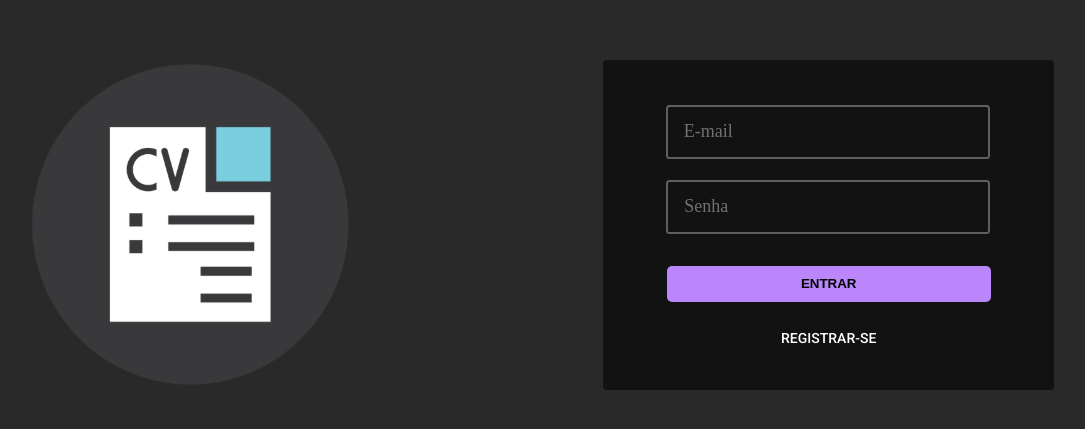
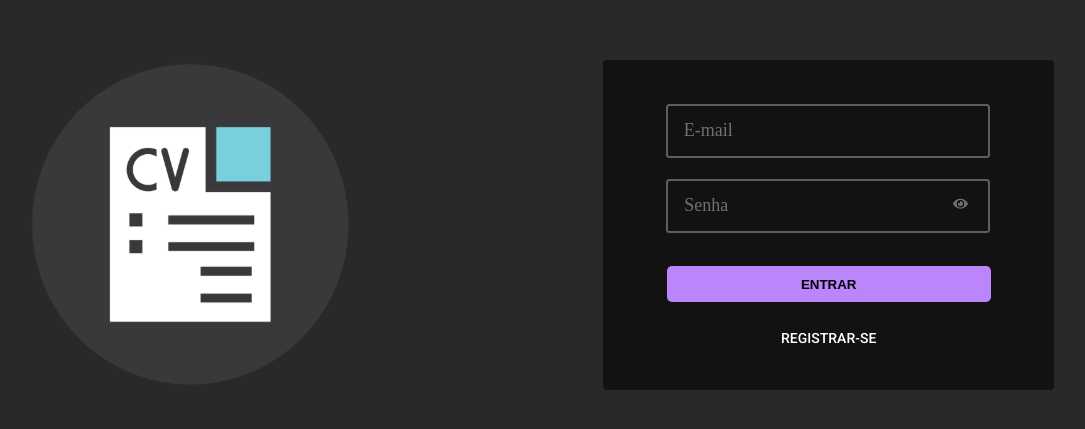
Before and after one commit to Edmar-Rafael/Meu_Curriculum, a React (Create React App) app: page / in a window 1280 px wide. Shown: the part 175-604 px from the top of the page, without its empty margins (98-1183 px from the left). Built offline with nearby package versions, Linux system fonts and the light colour scheme; no server answers.

Commit message:
layout finished

```diff
--- a/src/components/Input/styles.js
+++ b/src/components/Input/styles.js
@@ -12,7 +12,6 @@ export const InputContainer = styled.input`
    border: ${Colors.border};
    border-radius: 3.5px;
    font-weight: 400;
-   cursor: pointer;
 
 
    &::placeholder{
--- a/src/components/InputLabelContainer/styles.js
+++ b/src/components/InputLabelContainer/styles.js
@@ -3,6 +3,7 @@ import styled from 'styled-components'
 export const InputLabelBox = styled.div`
    display: flex;
    flex-wrap: wrap;
+   justify-content: space-between;
    width: ${({width}) => width || 70}px;
    max-width: 99%;
 
--- a/src/components/NaviBar/index.js
+++ b/src/components/NaviBar/index.js
@@ -1,12 +1,13 @@
 import { faArrowLeft } from "@fortawesome/free-solid-svg-icons";
 import { FontAwesomeIcon } from "@fortawesome/react-fontawesome";
-import { useHistory } from "react-router";
+import { useHistory, useLocation } from "react-router";
 import { Button } from "..";
 import { useAuth } from "../../hooks/useAuth";
 import Logo from "../../icons/Logo";
 import { ButtonContainer, Content, LogoContainer, NaviBarContainer } from "./styles";
 
-function NaviBar({isEdition}) {
+function NaviBar() {
+   const isEdition = useLocation().pathname === '/edition'
    const { logOut } = useAuth()
    const history = useHistory()
 
--- a/src/pages/Edition/index.js
+++ b/src/pages/Edition/index.js
@@ -1,3 +1,4 @@
+import axios from "axios";
 import React, { useState } from "react";
 import { Input, Button, ToRegister, Container, InputLabelContainer, FloatingLabel, Separator } from '../../components'
 import { FloatingLabelTextArea, FormContainer, GridContainer, TextArea, TextAreaContainer } from "./styles";
@@ -24,6 +25,23 @@ function Edition() {
    function handleEditionInputs(event) {
       const { id, value } = event.target
       setPersonalData({ ...personalData, [id]: value })
+   }
+
+   async function getAddress() {
+      try{
+         const { data } = await axios.get(`https://brasilapi.com.br/api/cep/v1/${personalData.zipCode}`)
+         console.log(data)
+         const { city, state, neighborhood, street} = data
+         setPersonalData({
+            ...personalData,
+            publicPlace: street,
+            neighborhood,
+            city,
+            federalUnity: state
+         })
+      }catch(error){
+         console.log(error)
+      }
    }
 
    function handleClear() {
@@ -76,6 +94,7 @@ function Edition() {
                      onChange={handleEditionInputs}
                      id='zipCode'
                      placeholder='CEP'
+                     onBlur={()=> getAddress()}
                      value={personalData.zipCode}
                   />
                   <FloatingLabel msg={'CEP'} width={41}/>
--- a/src/pages/Home/index.js
+++ b/src/pages/Home/index.js
@@ -15,10 +15,15 @@ import {
    HomeContainer,
    HomeFormContainer,
    HomeSVG,
+   MaskButton,
    ScreenRow,
    } from './styles'
+import { FontAwesomeIcon } from '@fortawesome/react-fontawesome'
+import { faEye } from '@fortawesome/free-solid-svg-icons'
+import { Colors } from '../../resources'
 
 function Home() {
+   const [maskType, setMaskType] = useState(true)
    const [modal, setModal] = useState(false)
    const [user, setUser] = useState({
       id: 1,
@@ -44,12 +49,11 @@ function Home() {
    }
 
 
+
    return(
+      <>
       <Container>
-         <Modal
-            modal={modal}
-            setModal={setModal}
-            msg={'Erro! Email ou senha invalidos.'}/>
+
         <HomeContainer >
            <HomeSVG>
               <Logo y={510} x={510} />
@@ -72,12 +76,15 @@ function Home() {
                     width={303}
                     onChange={handleChange}
                     id='password'
-                     type='password'
+                    type={maskType ? 'password' : ''}
                     placeholder='Senha'
                     value={user.password}
                  />
                  <FloatingLabel msg={'Senha'} width={50}/>
                  <Separator height={21}/>
+                 <MaskButton type='button' onClick={() => setMaskType(!maskType)}>
+                    <FontAwesomeIcon icon={faEye} color={`${Colors.label}`}/>
+                 </MaskButton>
               </InputLabelContainer>
               <Separator height={11}/>
               <ScreenRow>
@@ -92,6 +99,12 @@ function Home() {
            </HomeFormContainer>
         </HomeContainer>
      </Container>
+       <Modal
+            modal={modal}
+            setModal={setModal}
+            msg={'Erro! Email ou senha invalidos.'}/>
+      </>
+
    )
 }
 
--- a/src/pages/Home/styles.js
+++ b/src/pages/Home/styles.js
@@ -45,6 +45,15 @@ export const HomeFormContainer = styled.form`
    }
 `
 
+export const MaskButton = styled.button`
+   width: 22px;
+   height: 22px;
+   border: none;
+   transform: translate3d(-22px, -40px, 0);
+   background-color: ${Colors.background.secondary};
+   cursor: pointer;
+`
+
 export const ScreenRow = styled.div`
    display: flex;
    flex-direction: column;
--- a/src/pages/Tables/index.js
+++ b/src/pages/Tables/index.js
@@ -34,11 +34,7 @@ function Tables() {
                <OptionsContainer>OPÇÔES</OptionsContainer>
                <UserNameContainer>{EMAIL}</UserNameContainer>
                <ButtonContainer>
-                  <Button
-                     onClick={handleEdit}
-                     text='EDITAR'
-                     width={90}
-                  />
+                  <Button  text='EDITAR' width={90} />
                   <Separator/>
                   <Button pdf>
                      <Img src={pdfIcon} />
@@ -50,7 +46,7 @@ function Tables() {
          </TablesContainer>
          <PlusContainer>
             <PlusButtonContainer>
-               <Button width={35} bordrad={99}>
+               <Button onClick={handleEdit} width={35} bordrad={99}>
                   <FontAwesomeIcon icon={faPlus}/>
                </Button>
             </PlusButtonContainer>
--- a/src/routes/routesWithAuth.js
+++ b/src/routes/routesWithAuth.js
@@ -1,13 +1,12 @@
-import { Route, Switch, useRouteMatch } from "react-router";
+import { Route, Switch } from "react-router";
 import { Edition, Tables } from "../pages";
 import { NaviBar } from "../components";
 
 function RoutesWithAuth() {
-   const match = useRouteMatch('/edition')
 
    return (
       <>
-         <NaviBar isEdition={match}/>
+         <NaviBar/>
          <Switch>
             <Route path={'/'} component={Tables} exact/>
             <Route path={'/edition'} component={Edition} exact/>
```
Lines whose indentation alone changed are shown as unchanged.
